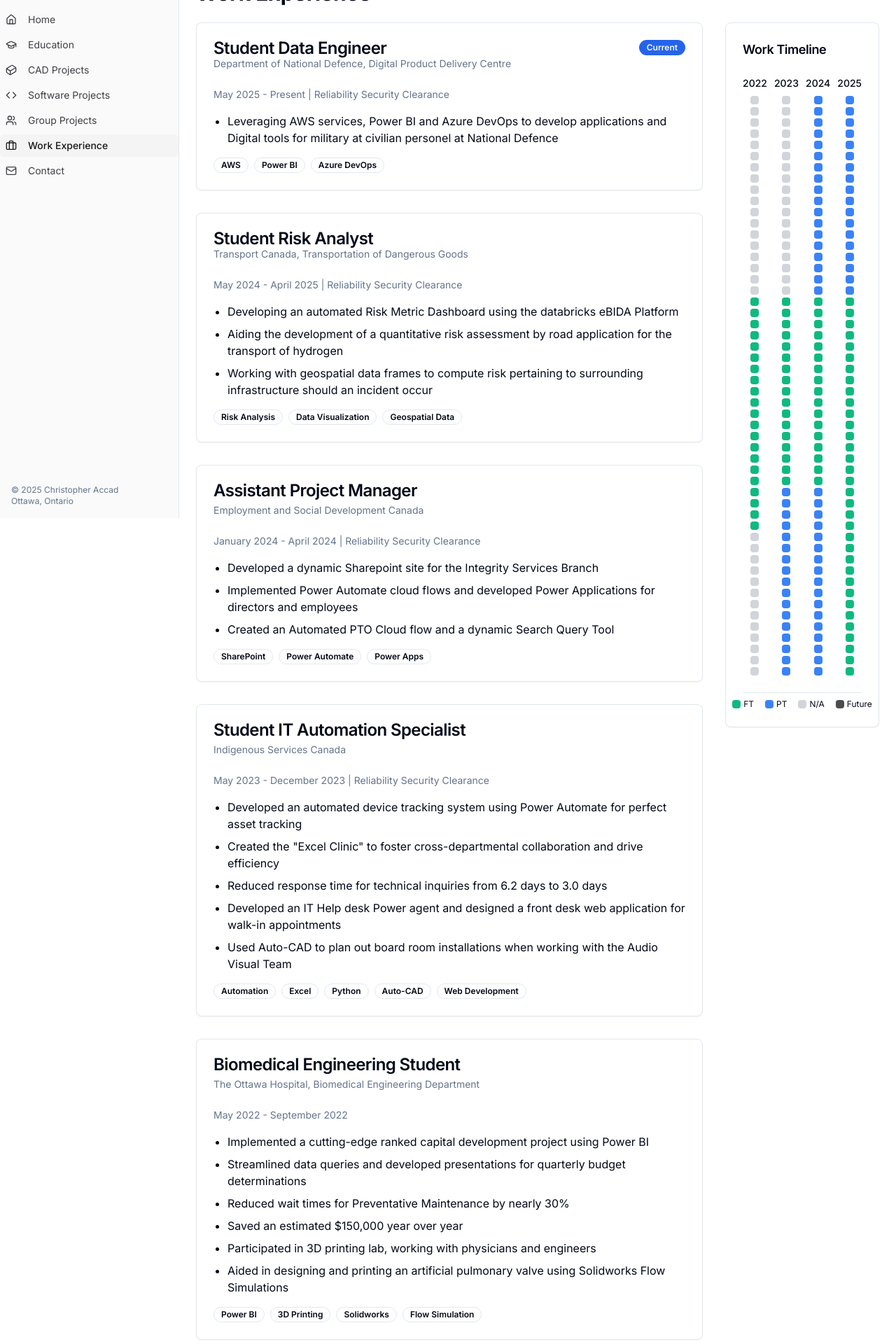
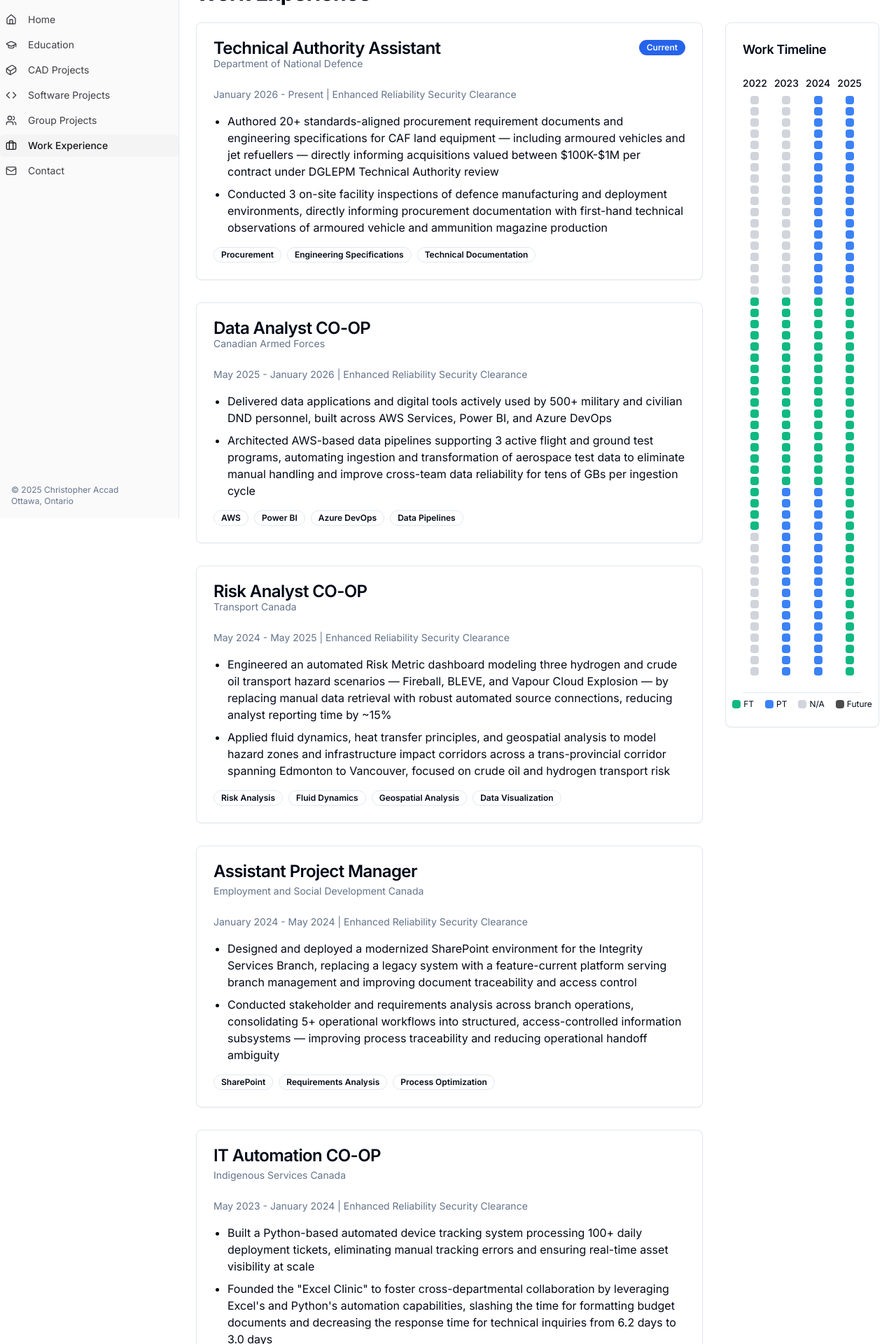
Before and after one commit to cnote203/portfolio_website, a Next.js app: page /experience in a window 1280 px wide. Shown: the part 60-1980 px from the top of the page at 70% size. Built offline with nearby package versions, Linux system fonts and the light colour scheme.

Commit message:
feat: update experience page with new resume data
Add new position and update descriptions for all roles

Co-authored-by: Chris Accad <79333971+cnote203@users.noreply.github.com>

```diff
--- a/app/experience/page.tsx
+++ b/app/experience/page.tsx
@@ -17,24 +17,30 @@ export default function ExperiencePage() {
             <CardHeader>
               <div className="flex justify-between items-start">
                 <div>
-                  <CardTitle>Student Data Engineer</CardTitle>
-                  <CardDescription>Department of National Defence, Digital Product Delivery Centre</CardDescription>
+                  <CardTitle>Technical Authority Assistant</CardTitle>
+                  <CardDescription>Department of National Defence</CardDescription>
                 </div>
                 <Badge>Current</Badge>
               </div>
             </CardHeader>
             <CardContent>
-              <p className="text-sm text-muted-foreground mb-4">May 2025 - Present | Reliability Security Clearance</p>
+              <p className="text-sm text-muted-foreground mb-4">January 2026 - Present | Enhanced Reliability Security Clearance</p>
               <ul className="list-disc pl-5 space-y-2">
                 <li>
-                  Leveraging AWS services, Power BI and Azure DevOps to develop applications and Digital tools for
-                  military at civilian personel at National Defence
+                  Authored 20+ standards-aligned procurement requirement documents and engineering specifications for
+                  CAF land equipment — including armoured vehicles and jet refuellers — directly informing acquisitions
+                  valued between $100K-$1M per contract under DGLEPM Technical Authority review
+                </li>
+                <li>
+                  Conducted 3 on-site facility inspections of defence manufacturing and deployment environments, directly
+                  informing procurement documentation with first-hand technical observations of armoured vehicle and
+                  ammunition magazine production
                 </li>
               </ul>
               <div className="flex flex-wrap gap-2 mt-4">
-                <Badge variant="outline">AWS</Badge>
-                <Badge variant="outline">Power BI</Badge>
-                <Badge variant="outline">Azure DevOps</Badge>
+                <Badge variant="outline">Procurement</Badge>
+                <Badge variant="outline">Engineering Specifications</Badge>
+                <Badge variant="outline">Technical Documentation</Badge>
               </div>
             </CardContent>
           </Card>
@@ -43,30 +49,65 @@ export default function ExperiencePage() {
             <CardHeader>
               <div className="flex justify-between items-start">
                 <div>
-                  <CardTitle>Student Risk Analyst</CardTitle>
-                  <CardDescription>Transport Canada, Transportation of Dangerous Goods</CardDescription>
+                  <CardTitle>Data Analyst CO-OP</CardTitle>
+                  <CardDescription>Canadian Armed Forces</CardDescription>
                 </div>
               </div>
             </CardHeader>
             <CardContent>
               <p className="text-sm text-muted-foreground mb-4">
-                May 2024 - April 2025 | Reliability Security Clearance
+                May 2025 - January 2026 | Enhanced Reliability Security Clearance
               </p>
               <ul className="list-disc pl-5 space-y-2">
-                <li>Developing an automated Risk Metric Dashboard using the databricks eBIDA Platform</li>
                 <li>
-                  Aiding the development of a quantitative risk assessment by road application for the transport of
-                  hydrogen
+                  Delivered data applications and digital tools actively used by 500+ military and civilian DND personnel,
+                  built across AWS Services, Power BI, and Azure DevOps
                 </li>
                 <li>
-                  Working with geospatial data frames to compute risk pertaining to surrounding infrastructure should an
-                  incident occur
+                  Architected AWS-based data pipelines supporting 3 active flight and ground test programs, automating
+                  ingestion and transformation of aerospace test data to eliminate manual handling and improve cross-team
+                  data reliability for tens of GBs per ingestion cycle
+                </li>
+              </ul>
+              <div className="flex flex-wrap gap-2 mt-4">
+                <Badge variant="outline">AWS</Badge>
+                <Badge variant="outline">Power BI</Badge>
+                <Badge variant="outline">Azure DevOps</Badge>
+                <Badge variant="outline">Data Pipelines</Badge>
+              </div>
+            </CardContent>
+          </Card>
+
+          <Card>
+            <CardHeader>
+              <div className="flex justify-between items-start">
+                <div>
+                  <CardTitle>Risk Analyst CO-OP</CardTitle>
+                  <CardDescription>Transport Canada</CardDescription>
+                </div>
+              </div>
+            </CardHeader>
+            <CardContent>
+              <p className="text-sm text-muted-foreground mb-4">
+                May 2024 - May 2025 | Enhanced Reliability Security Clearance
+              </p>
+              <ul className="list-disc pl-5 space-y-2">
+                <li>
+                  Engineered an automated Risk Metric dashboard modeling three hydrogen and crude oil transport hazard
+                  scenarios — Fireball, BLEVE, and Vapour Cloud Explosion — by replacing manual data retrieval with robust
+                  automated source connections, reducing analyst reporting time by ~15%
+                </li>
+                <li>
+                  Applied fluid dynamics, heat transfer principles, and geospatial analysis to model hazard zones and
+                  infrastructure impact corridors across a trans-provincial corridor spanning Edmonton to Vancouver,
+                  focused on crude oil and hydrogen transport risk
                 </li>
               </ul>
               <div className="flex flex-wrap gap-2 mt-4">
                 <Badge variant="outline">Risk Analysis</Badge>
+                <Badge variant="outline">Fluid Dynamics</Badge>
+                <Badge variant="outline">Geospatial Analysis</Badge>
                 <Badge variant="outline">Data Visualization</Badge>
-                <Badge variant="outline">Geospatial Data</Badge>
               </div>
             </CardContent>
           </Card>
@@ -78,71 +119,84 @@ export default function ExperiencePage() {
             </CardHeader>
             <CardContent>
               <p className="text-sm text-muted-foreground mb-4">
-                January 2024 - April 2024 | Reliability Security Clearance
+                January 2024 - May 2024 | Enhanced Reliability Security Clearance
               </p>
               <ul className="list-disc pl-5 space-y-2">
-                <li>Developed a dynamic Sharepoint site for the Integrity Services Branch</li>
                 <li>
-                  Implemented Power Automate cloud flows and developed Power Applications for directors and employees
+                  Designed and deployed a modernized SharePoint environment for the Integrity Services Branch, replacing
+                  a legacy system with a feature-current platform serving branch management and improving document
+                  traceability and access control
                 </li>
-                <li>Created an Automated PTO Cloud flow and a dynamic Search Query Tool</li>
+                <li>
+                  Conducted stakeholder and requirements analysis across branch operations, consolidating 5+ operational
+                  workflows into structured, access-controlled information subsystems — improving process traceability and
+                  reducing operational handoff ambiguity
+                </li>
               </ul>
               <div className="flex flex-wrap gap-2 mt-4">
                 <Badge variant="outline">SharePoint</Badge>
-                <Badge variant="outline">Power Automate</Badge>
-                <Badge variant="outline">Power Apps</Badge>
+                <Badge variant="outline">Requirements Analysis</Badge>
+                <Badge variant="outline">Process Optimization</Badge>
               </div>
             </CardContent>
           </Card>
 
           <Card>
             <CardHeader>
-              <CardTitle>Student IT Automation Specialist</CardTitle>
+              <CardTitle>IT Automation CO-OP</CardTitle>
               <CardDescription>Indigenous Services Canada</CardDescription>
             </CardHeader>
             <CardContent>
               <p className="text-sm text-muted-foreground mb-4">
-                May 2023 - December 2023 | Reliability Security Clearance
+                May 2023 - January 2024 | Enhanced Reliability Security Clearance
               </p>
               <ul className="list-disc pl-5 space-y-2">
-                <li>Developed an automated device tracking system using Power Automate for perfect asset tracking</li>
-                <li>Created the "Excel Clinic" to foster cross-departmental collaboration and drive efficiency</li>
-                <li>Reduced response time for technical inquiries from 6.2 days to 3.0 days</li>
                 <li>
-                  Developed an IT Help desk Power agent and designed a front desk web application for walk-in
-                  appointments
+                  Built a Python-based automated device tracking system processing 100+ daily deployment tickets,
+                  eliminating manual tracking errors and ensuring real-time asset visibility at scale
                 </li>
-                <li>Used Auto-CAD to plan out board room installations when working with the Audio Visual Team</li>
+                <li>
+                  Founded the &quot;Excel Clinic&quot; to foster cross-departmental collaboration by leveraging Excel&apos;s and Python&apos;s
+                  automation capabilities, slashing the time for formatting budget documents and decreasing the response time
+                  for technical inquiries from 6.2 days to 3.0 days
+                </li>
+                <li>
+                  Deployed a Power Platform help desk agent as a front-desk web application, streamlining scheduling for
+                  an average of 25 daily walk-in appointments and reducing front-desk administrative load; additionally
+                  used AutoCAD to support boardroom equipment layout planning
+                </li>
               </ul>
               <div className="flex flex-wrap gap-2 mt-4">
+                <Badge variant="outline">Python</Badge>
                 <Badge variant="outline">Automation</Badge>
-                <Badge variant="outline">Excel</Badge>
-                <Badge variant="outline">Python</Badge>
-                <Badge variant="outline">Auto-CAD</Badge>
-                <Badge variant="outline">Web Development</Badge>
+                <Badge variant="outline">Power Platform</Badge>
+                <Badge variant="outline">AutoCAD</Badge>
               </div>
             </CardContent>
           </Card>
 
           <Card>
             <CardHeader>
-              <CardTitle>Biomedical Engineering Student</CardTitle>
+              <CardTitle>Biomedical Engineering CO-OP</CardTitle>
               <CardDescription>The Ottawa Hospital, Biomedical Engineering Department</CardDescription>
             </CardHeader>
             <CardContent>
               <p className="text-sm text-muted-foreground mb-4">May 2022 - September 2022</p>
               <ul className="list-disc pl-5 space-y-2">
-                <li>Implemented a cutting-edge ranked capital development project using Power BI</li>
-                <li>Streamlined data queries and developed presentations for quarterly budget determinations</li>
-                <li>Reduced wait times for Preventative Maintenance by nearly 30%</li>
-                <li>Saved an estimated $150,000 year over year</li>
-                <li>Participated in 3D printing lab, working with physicians and engineers</li>
-                <li>Aided in designing and printing an artificial pulmonary valve using Solidworks Flow Simulations</li>
+                <li>
+                  Designed and implemented a ranked capital development program employing Power BI to automate data
+                  queries and streamline preventative maintenance schedules across medical assets — reducing infant
+                  incubator maintenance wait-time by 30%
+                </li>
+                <li>
+                  Collaborated with physicians and engineers to design and fabricate a patient-specific artificial pulmonary
+                  valve using SolidWorks&apos; flow simulation and 3D printing
+                </li>
               </ul>
               <div className="flex flex-wrap gap-2 mt-4">
                 <Badge variant="outline">Power BI</Badge>
                 <Badge variant="outline">3D Printing</Badge>
-                <Badge variant="outline">Solidworks</Badge>
+                <Badge variant="outline">SolidWorks</Badge>
                 <Badge variant="outline">Flow Simulation</Badge>
               </div>
             </CardContent>
```
Also changed, not shown: 1 other file (tests, documents, lock files or other folders).
